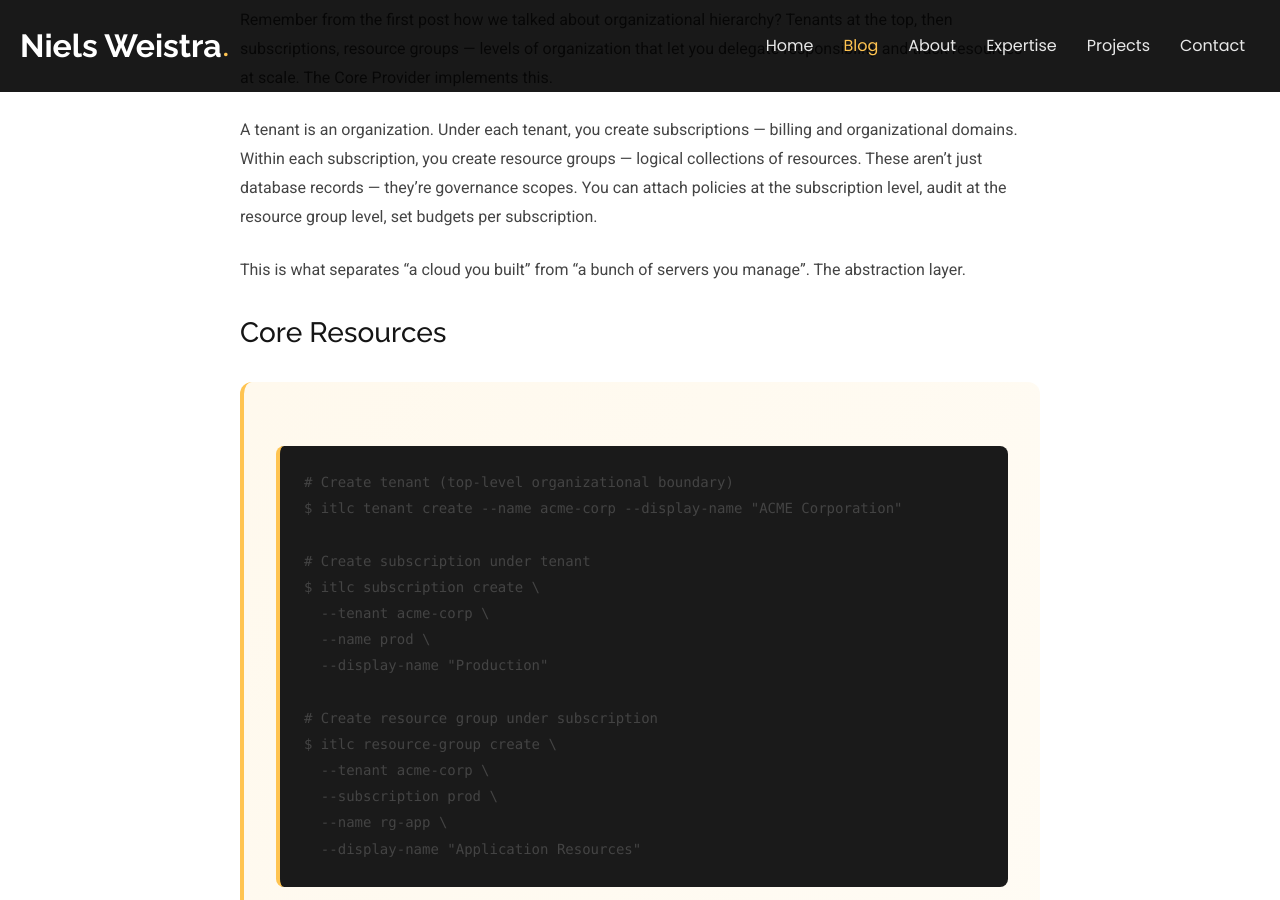
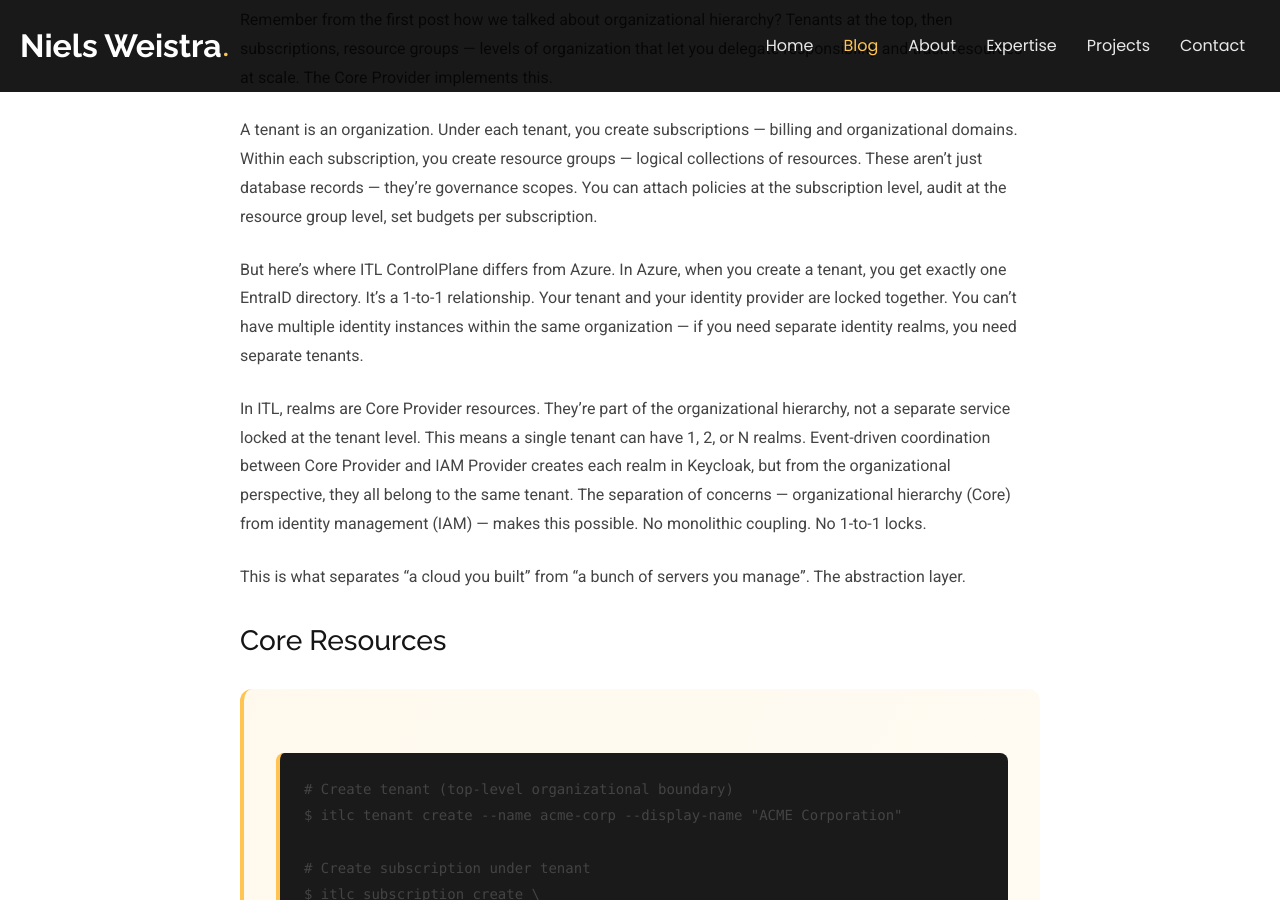
Before and after one commit to nielsweistra/nielsweistra.github.io, a Jekyll site: the page built from _posts/2026-02-14-itl-core-iam-providers-multi-realm.md, in a window 1280 px wide and 900 px high, scrolled down 15943 px. Built offline with Jekyll 4.4.1, drawn with Linux system fonts in a browser that asks for light colours; a style sheet for code colours, icons or effects is not loaded.

Commit message:
feat: enhance ITL ControlPlane post with multi-realm identity management details

```diff
--- a/_posts/2026-02-14-itl-core-iam-providers-multi-realm.md
+++ b/_posts/2026-02-14-itl-core-iam-providers-multi-realm.md
@@ -496,6 +496,10 @@ Remember from the first post how we talked about organizational hierarchy? Tenan
 
 A tenant is an organization. Under each tenant, you create subscriptions — billing and organizational domains. Within each subscription, you create resource groups — logical collections of resources. These aren't just database records — they're governance scopes. You can attach policies at the subscription level, audit at the resource group level, set budgets per subscription.
 
+But here's where ITL ControlPlane differs from Azure. In Azure, when you create a tenant, you get exactly one EntraID directory. It's a 1-to-1 relationship. Your tenant and your identity provider are locked together. You can't have multiple identity instances within the same organization — if you need separate identity realms, you need separate tenants.
+
+In ITL, realms are Core Provider resources. They're part of the organizational hierarchy, not a separate service locked at the tenant level. This means a single tenant can have 1, 2, or N realms. Event-driven coordination between Core Provider and IAM Provider creates each realm in Keycloak, but from the organizational perspective, they all belong to the same tenant. The separation of concerns — organizational hierarchy (Core) from identity management (IAM) — makes this possible. No monolithic coupling. No 1-to-1 locks.
+
 This is what separates "a cloud you built" from "a bunch of servers you manage". The abstraction layer.
 
 ### Core Resources
```
